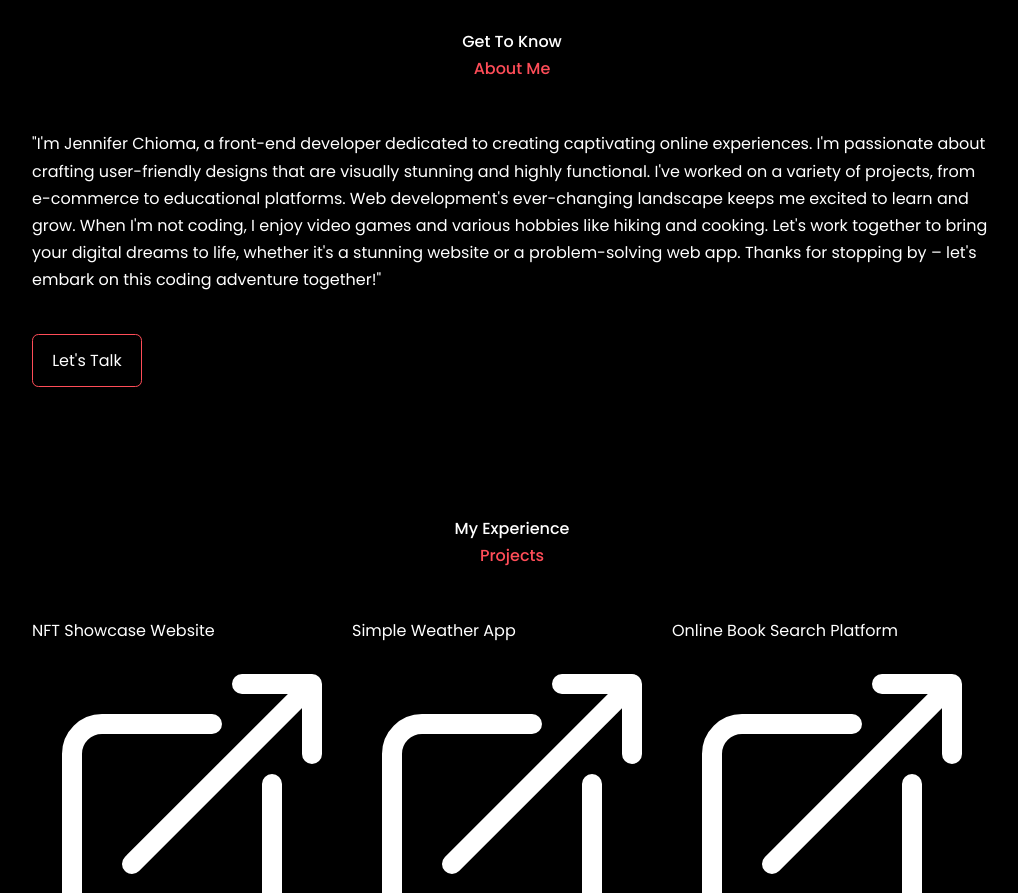
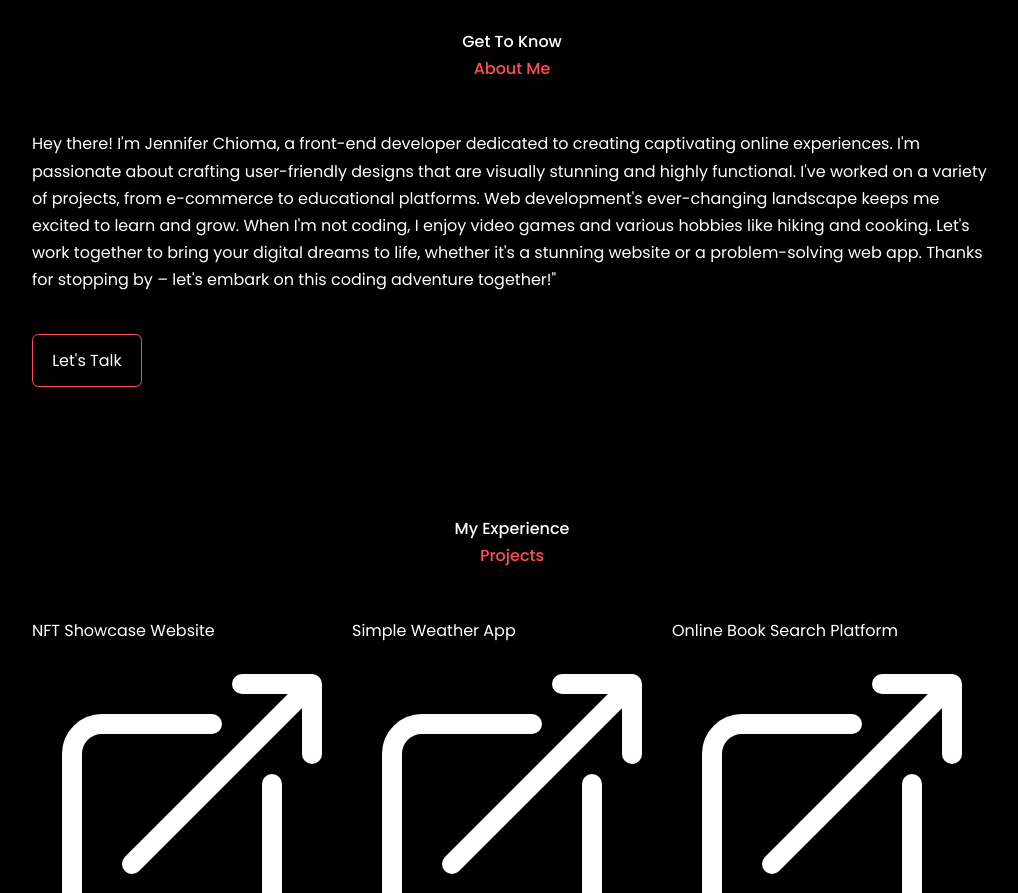
Before and after one commit to jennifer-pecky/jennifer-pecky.github.io, a React (Vite) app: page / in a window 1280 px wide. Shown: the part 900-1793 px from the top of the page, without its empty margins (128-1146 px from the left). Built offline with nearby package versions, Linux system fonts and the light colour scheme; the HTML template or start-up script is replaced by a standard one.

Commit message:
made changes

```diff
--- a/src/component/about/About.jsx
+++ b/src/component/about/About.jsx
@@ -10,9 +10,9 @@ const About = () => {
       <div className="container about__container">
         <div className="about__content">
           <p className="text-sm md:text-lg mb-3 text-gray-500 dark:text-gray-400 first-line:uppercase first-line:tracking-widest first-letter:text-7xl first-letter:font-bold first-letter:text-gray-900 dark:first-letter:text-gray-100 first-letter:mr-3 first-letter:float-left">
-            "I'm Jennifer Chioma, a front-end developer dedicated to creating
-            captivating online experiences. I'm passionate about crafting
-            user-friendly designs that are visually stunning and highly
+            Hey there! I'm Jennifer Chioma, a front-end developer dedicated to
+            creating captivating online experiences. I'm passionate about
+            crafting user-friendly designs that are visually stunning and highly
             functional. I've worked on a variety of projects, from e-commerce to
             educational platforms. Web development's ever-changing landscape
             keeps me excited to learn and grow. When I'm not coding, I enjoy
```
